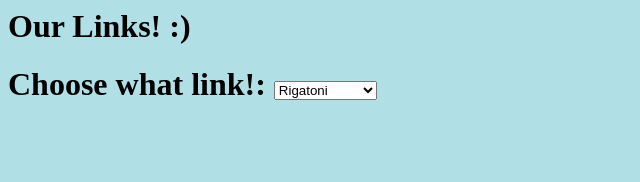
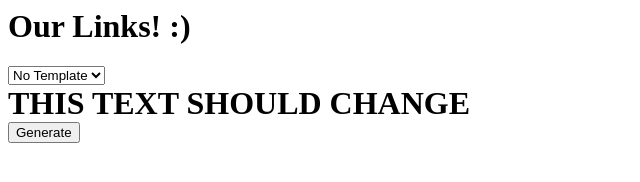
Before and after one commit to byteved/SOURCES, a plain HTML site: page index.html in a window 1280 px wide. Shown: the whole page, without its empty margins (0-640 px from the left). Drawn offline with Linux system fonts and the light colour scheme.

Commit message:
Update index.html

```diff
--- a/index.html
+++ b/index.html
@@ -1,11 +1,45 @@
 <h1>Our Links! :)<h1>
 
-  <label for="dog-names">Choose what link!:</label>
-    <select name="dog-names" id="Selection">
-        <option value="Michigan.Gov">Rigatoni</option>
-        <option value="dave">Nps.Gov</option>
-        <option value="pumpernickel">Pumpernickel</option>
-        <option value="reeses">Reeses</option>
-    </select>
-<body style="background-color:powderblue;">
-<p id="men"></p>
+  <html>
+<head>
+
+<script>
+/*  TEMPLATE CONTROL */
+
+$(function changeSelect() {
+if (document.getElementById("dropBox").value = "1") {
+    document.getElementById("divText").innerhtml = "...";
+} else if (document.getElementById("dropBox").value = "2") {
+    document.getElementById("divText").innerhtml = "[HEADER] [DATE] [COUNT] ...";
+} else if (document.getElementById("dropBox").value = "3") {
+    document.getElementById("divText").innerhtml = "[HEADER] ...";
+} else if (document.getElementById("dropBox").value = "4") {
+    document.getElementById("divText").innerhtml = "NOTE [DATE] ...";
+}
+});
+
+
+</script>
+
+</head>
+
+<body>
+
+<!--TEMPLATE-->
+<form action="">
+<select type="text" id="dropBox" onchange="changeSelect()">
+<option value="1">No Template</option>
+<option value="2">Template 1</option>
+<option value="3">Template 2</option>
+<option value="4">Template 3</option>
+</select>
+
+<div id="divText">THIS TEXT SHOULD CHANGE</div>
+<!--GENERATE BUTTON DOES NOTHING RIGHT NOW-->
+<button onclick="">Generate</button>
+</form>
+<br>
+<br>
+
+</body>
+</html>
```
